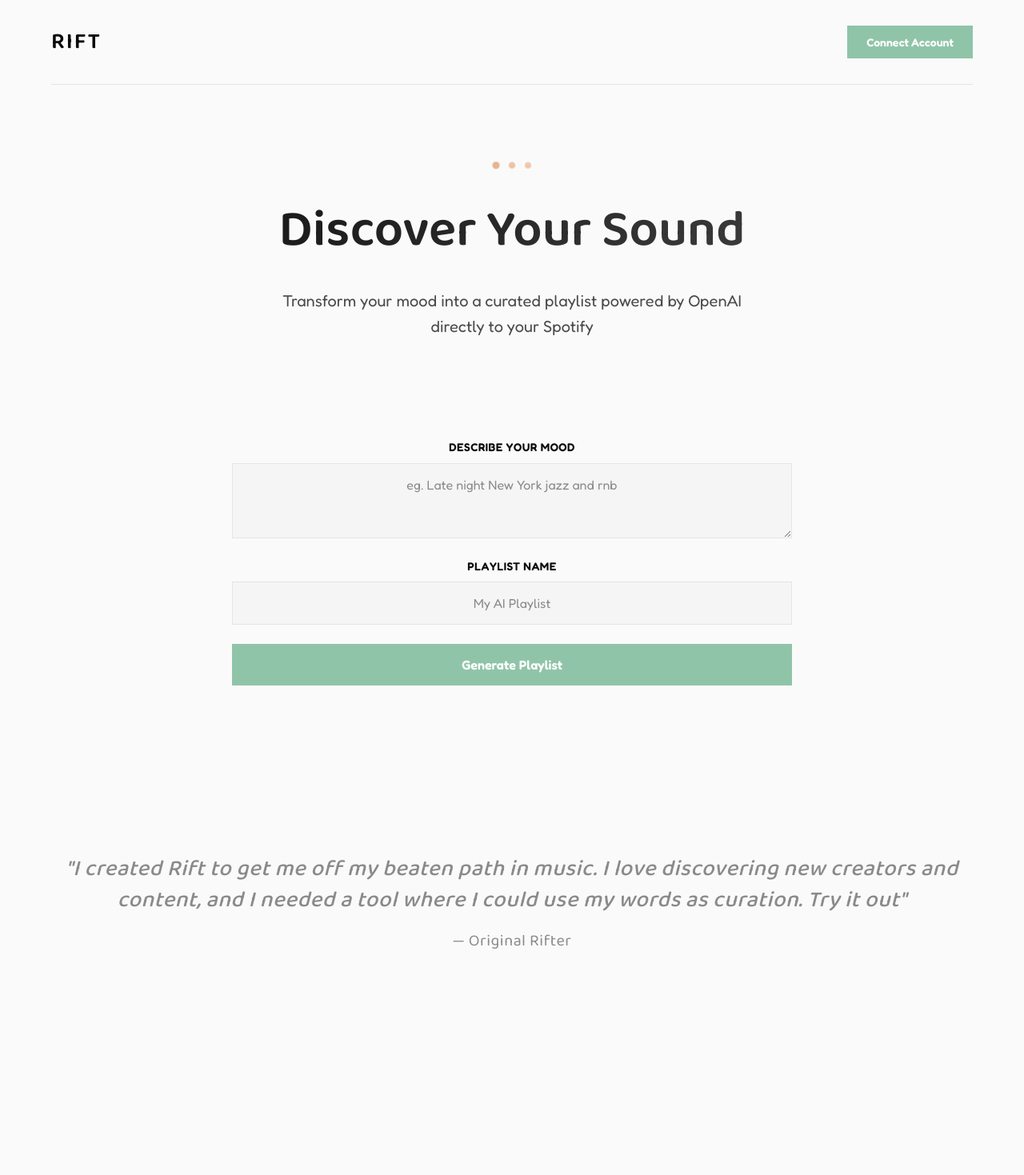
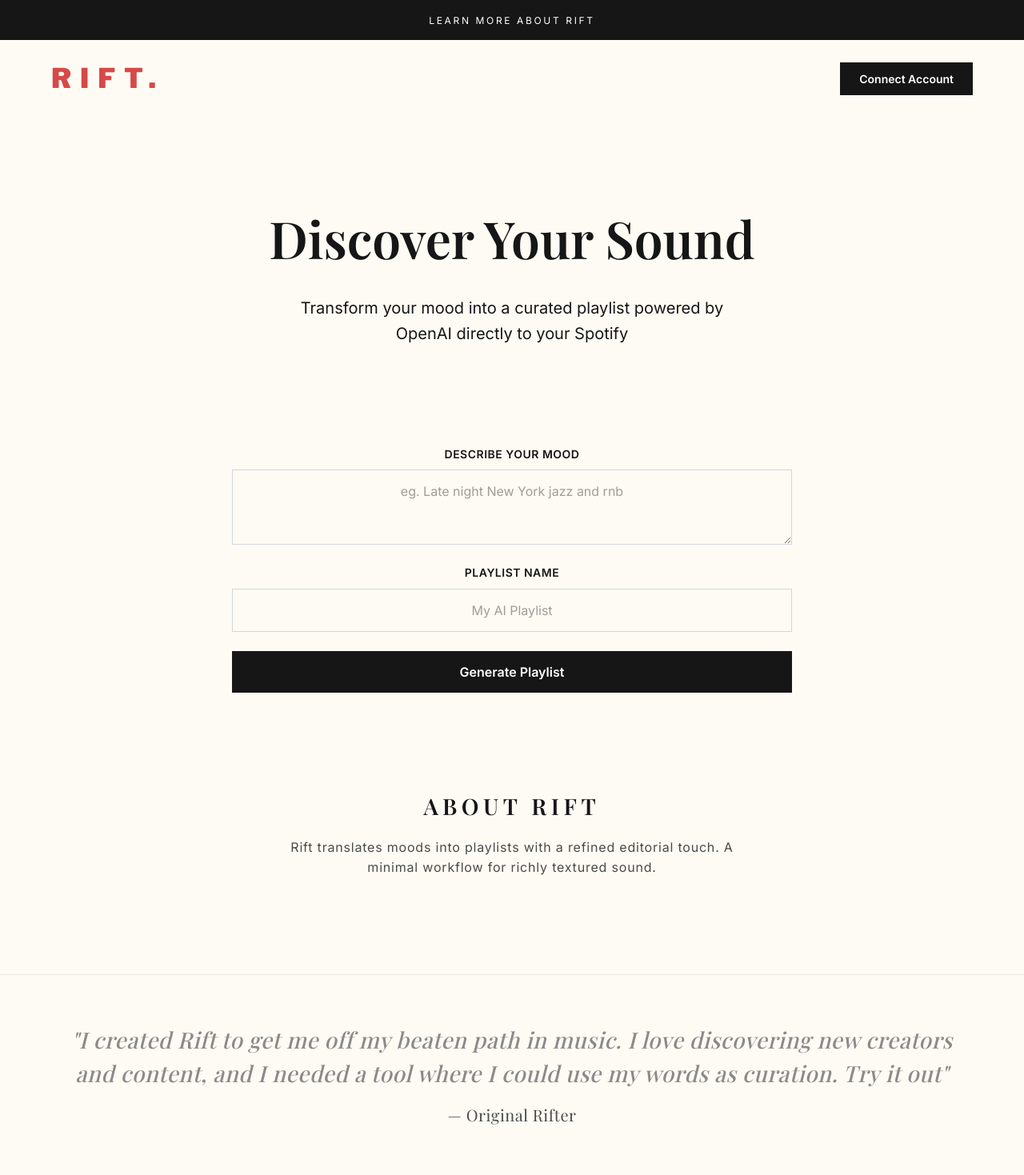
Before and after one commit to visu21ab/Rift, a Flask app: page / in a window 1280 px wide. Shown: the whole page at 80% size. Before the commit the page ends 1186 px from the top, so only its background shows below. Run offline with Flask 3, Linux system fonts and the light colour scheme.

Commit message:
Feat new name new fonts 9a82d (#3)
* Rename project from "Drift" to "Rift" and update associated branding in README, HTML, and CSS files. Adjust font styles and sizes for improved aesthetics.

* Rename project from "Rift" to "Drift" and update associated references in README, HTML, and CSS files. Change font styles in CSS for improved aesthetics.

* name change

* frontend done

```diff
--- a/static/css/style.css
+++ b/static/css/style.css
@@ -1,16 +1,18 @@
+
 :root {
-    --bg-primary: #fafafa;
-    --bg-secondary: #ffffff;
-    --bg-tertiary: #f5f5f5;
+    --bg-primary: #fefbf4;
+    --bg-secondary: #fefbf4;
+    --bg-tertiary: #f5efe3;
     --text-primary: #0a0a0a;
     --text-secondary: #4a4a4a;
     --text-muted: #8a8a8a;
-    --accent-orange: #e6a87c;
+    --accent-blue: #161616;
+    --accent-blue-hover: #000000;
+    --accent-orange: #d4986a;
     --accent-green: #90c4a8;
-    --accent-orange-hover: #d4986a;
-    --accent-green-hover: #7ab498;
-    --border-color: #e5e5e5;
-    --shadow: rgba(0, 0, 0, 0.1);
+    --border-color: rgba(10, 10, 10, 0.05);
+    --shadow: rgba(0, 0, 0, 0.08);
+    --brand-black: #161616;
 }
 
 * {
@@ -20,7 +22,7 @@
 }
 
 body {
-    font-family: 'Fredoka', 'Baloo 2', -apple-system, BlinkMacSystemFont, 'Segoe UI', sans-serif;
+    font-family: 'Inter', -apple-system, BlinkMacSystemFont, 'Segoe UI', sans-serif;
     background: var(--bg-primary);
     color: var(--text-primary);
     line-height: 1.6;
@@ -35,20 +37,39 @@ body {
 }
 
 /* Header */
+.top-banner {
+    background: var(--accent-blue);
+    text-align: center;
+    padding: 12px 16px;
+}
+
+.top-banner-link {
+    color: #ffffff;
+    font-size: 12px;
+    letter-spacing: 0.22em;
+    text-transform: uppercase;
+    text-decoration: none;
+}
+
+.top-banner-link:hover {
+    text-decoration: underline;
+}
+
 .header {
-    padding: 32px 0;
-    border-bottom: 1px solid var(--border-color);
+    padding: 28px 0;
+    border-bottom: none;
     position: sticky;
     top: 0;
-    background: rgba(250, 250, 250, 0.95);
+    background: var(--bg-secondary);
     backdrop-filter: blur(10px);
     z-index: 100;
 }
 
 .header-content {
     display: flex;
+    align-items: center;
     justify-content: space-between;
-    align-items: center;
+    gap: 24px;
 }
 
 .logo {
@@ -58,11 +79,11 @@ body {
 }
 
 .logo-text {
-    font-family: 'Baloo 2', 'Fredoka', -apple-system, BlinkMacSystemFont, 'Segoe UI', sans-serif;
-    font-size: 28px;
-    font-weight: 600;
-    letter-spacing: 2px;
-    color: var(--text-primary);
+    font-family: 'Libre Franklin', sans-serif;
+    font-size: 34px;
+    font-weight: 900;
+    letter-spacing: 0.32em;
+    color: #d74949;
     line-height: 1;
     text-transform: uppercase;
 }
@@ -71,6 +92,7 @@ body {
     display: flex;
     align-items: center;
     gap: 16px;
+    margin-left: auto;
 }
 
 .user-info {
@@ -101,25 +123,25 @@ body {
 }
 
 .btn-primary {
-    background: var(--accent-green);
+    background: var(--accent-blue);
     color: #ffffff;
 }
 
 .btn-primary:hover {
-    background: var(--accent-green-hover);
+    background: var(--accent-blue-hover);
     transform: translateY(-2px);
     box-shadow: 0 4px 12px rgba(144, 196, 168, 0.3);
 }
 
 .btn-secondary {
     background: transparent;
-    color: var(--text-secondary);
-    border: 1px solid var(--border-color);
+    color: var(--accent-blue);
+    border: 1px solid rgba(15, 44, 130, 0.2);
 }
 
 .btn-secondary:hover {
-    background: var(--bg-tertiary);
-    color: var(--text-primary);
+    background: rgba(15, 44, 130, 0.08);
+    color: var(--accent-blue);
 }
 
 .btn-large {
@@ -155,69 +177,18 @@ body {
     position: relative;
 }
 
-.hero-decoration {
-    display: flex;
-    justify-content: center;
-    gap: 12px;
-    margin-bottom: 24px;
-    animation: float 3s ease-in-out infinite;
-}
-
-.decoration-dot {
-    width: 8px;
-    height: 8px;
-    border-radius: 50%;
-    display: inline-block;
-    animation: pulse 2s ease-in-out infinite;
-}
-
-.decoration-dot {
-    background: var(--accent-orange);
-}
-
-.decoration-dot:nth-child(2) {
-    animation-delay: 0.3s;
-}
-
-.decoration-dot:nth-child(3) {
-    animation-delay: 0.6s;
-}
-
-@keyframes float {
-    0%, 100% {
-        transform: translateY(0);
-    }
-    50% {
-        transform: translateY(-10px);
-    }
-}
-
-@keyframes pulse {
-    0%, 100% {
-        opacity: 0.6;
-        transform: scale(1);
-    }
-    50% {
-        opacity: 1;
-        transform: scale(1.2);
-    }
-}
-
 .hero-title {
-    font-family: 'Baloo 2', 'Fredoka', cursive;
+    font-family: 'Playfair Display', serif;
     font-size: 64px;
     font-weight: 600;
     margin-bottom: 20px;
-    background: linear-gradient(135deg, #0a0a0a 0%, #4a4a4a 100%);
-    -webkit-background-clip: text;
-    -webkit-text-fill-color: transparent;
-    background-clip: text;
+    color: var(--brand-black);
     animation: fadeInUp 0.8s ease-out;
 }
 
 .hero-subtitle {
     font-size: 20px;
-    color: var(--text-secondary);
+    color: var(--brand-black);
     max-width: 600px;
     margin: 0 auto 24px;
     animation: fadeInUp 0.8s ease-out 0.2s both;
@@ -266,7 +237,7 @@ body {
 .form-label {
     font-size: 14px;
     font-weight: 600;
-    color: var(--text-primary);
+    color: var(--accent-blue);
     text-transform: uppercase;
     letter-spacing: 0.5px;
     text-align: center;
@@ -274,8 +245,8 @@ body {
 
 .form-input {
     padding: 16px;
-    background: var(--bg-tertiary);
-    border: 1px solid var(--border-color);
+    background: var(--bg-secondary);
+    border: 1px solid rgba(15, 44, 130, 0.18);
     border-radius: 0;
     color: var(--text-primary);
     font-size: 16px;
@@ -287,12 +258,12 @@ body {
 
 .form-input:focus {
     outline: none;
-    border-color: var(--accent-green);
-    box-shadow: 0 0 0 3px rgba(144, 196, 168, 0.1);
+    border-color: var(--accent-blue);
+    box-shadow: 0 0 0 3px rgba(12, 43, 122, 0.12);
 }
 
 .form-input::placeholder {
-    color: var(--text-muted);
+    color: rgba(17, 17, 17, 0.4);
 }
 
 .form-hint {
@@ -459,12 +419,37 @@ body {
 .track-name {
     font-size: 16px;
     font-weight: 500;
-    color: var(--text-primary);
+    color: var(--brand-black);
     margin-bottom: 4px;
 }
 
 .track-artist {
     font-size: 14px;
+    color: var(--text-secondary);
+}
+
+/* About Section */
+.info-section {
+    max-width: 900px;
+    margin: 80px auto 0;
+    padding: 0 16px;
+    text-align: center;
+}
+
+.section-heading {
+    font-family: 'Playfair Display', serif;
+    font-size: 28px;
+    letter-spacing: 0.2em;
+    text-transform: uppercase;
+    color: var(--brand-black);
+    margin-bottom: 16px;
+}
+
+.section-copy {
+    max-width: 620px;
+    margin: 0 auto;
+    font-size: 16px;
+    letter-spacing: 0.05em;
     color: var(--text-secondary);
 }
 
@@ -485,9 +470,9 @@ body {
 .quote-footer {
     width: 100%;
     background: transparent;
-    border-top: none;
+    border-top: 1px solid rgba(10, 10, 10, 0.08);
     padding: 60px 0;
-    margin-top: 30px;
+    margin-top: 40px;
 }
 
 .quote-content {
@@ -498,12 +483,12 @@ body {
 }
 
 .quote-text {
-    font-family: 'Baloo 2', 'Fredoka', cursive;
+    font-family: 'Playfair Display', serif;
     font-size: 28px;
     font-weight: 500;
     font-style: italic;
     color: var(--text-muted);
-    line-height: 1.4;
+    line-height: 1.5;
     margin: 0;
     letter-spacing: 0.5px;
 }
@@ -514,10 +499,15 @@ body {
     font-size: 20px;
     font-style: normal;
     font-weight: 400;
+    color: var(--text-secondary);
 }
 
 /* Responsive */
 @media (max-width: 768px) {
+    .auth-section {
+        justify-content: center;
+    }
+
     .hero-title {
         font-size: 40px;
     }
--- a/templates/index.html
+++ b/templates/index.html
@@ -7,15 +7,18 @@
     <link rel="stylesheet" href="{{ url_for('static', filename='css/style.css') }}">
     <link rel="preconnect" href="https://fonts.googleapis.com">
     <link rel="preconnect" href="https://fonts.gstatic.com" crossorigin>
-    <link href="https://fonts.googleapis.com/css2?family=Baloo+2:wght@400;500;600;700&family=Fredoka:wght@300;400;500;600;700&display=swap" rel="stylesheet">
+    <link href="https://fonts.googleapis.com/css2?family=Inter:wght@300;400;500;600;700&family=Playfair+Display:wght@400;500;600&family=Space+Grotesk:wght@400;500;600;700&family=Libre+Franklin:wght@700;900&display=swap" rel="stylesheet">
 </head>
 <body>
+    <div class="top-banner">
+        <a href="#aboutSection" class="top-banner-link">Learn more about Rift</a>
+    </div>
     <div class="container">
         <!-- Header -->
         <header class="header">
             <div class="header-content">
                 <div class="logo">
-                    <span class="logo-text">RIFT</span>
+                    <span class="logo-text">Rift.</span>
                 </div>
                 <div class="auth-section" id="authSection">
                     <button class="btn btn-primary" id="loginBtn">Connect Account</button>
@@ -30,11 +33,6 @@
         <!-- Hero Section -->
         <section class="hero">
             <div class="hero-content">
-                <div class="hero-decoration">
-                    <span class="decoration-dot"></span>
-                    <span class="decoration-dot"></span>
-                    <span class="decoration-dot"></span>
-                </div>
                 <h2 class="hero-title">Discover Your Sound</h2>
                 <p class="hero-subtitle">Transform your mood into a curated playlist powered by OpenAI directly to your Spotify</p>
             </div>
@@ -80,6 +78,7 @@
             </div>
 
             <!-- Results Section -->
+            <section id="playlistSection">
                 <div id="resultsSection" class="results-section" style="display: none;">
                     <div class="results-header">
                         <h3 class="results-title">Your Playlist is Ready!</h3>
@@ -113,6 +112,14 @@
                         <div id="tracksList" class="tracks-list"></div>
                     </div>
                 </div>
+            </section>
+
+            <section class="info-section" id="aboutSection">
+                <h3 class="section-heading">About Rift</h3>
+                <p class="section-copy">
+                    Rift translates moods into playlists with a refined editorial touch. A minimal workflow for richly textured sound.
+                </p>
+            </section>
 
             <!-- Error Message -->
             <div id="errorMessage" class="error-message" style="display: none;"></div>
@@ -125,7 +132,6 @@
             <p class="quote-text">"I created Rift to get me off my beaten path in music. I love discovering new creators and content, and I needed a tool where I could use my words as curation. Try it out"<br><span class="quote-author">— Original Rifter</span></p>
         </div>
     </footer>
-
     <script src="{{ url_for('static', filename='js/app.js') }}"></script>
 </body>
 </html>
```
Also changed, not shown: other parts of static/css/style.css (+9 -20 lines), README.md, 1 other file. Lines whose indentation alone changed are shown as unchanged.
